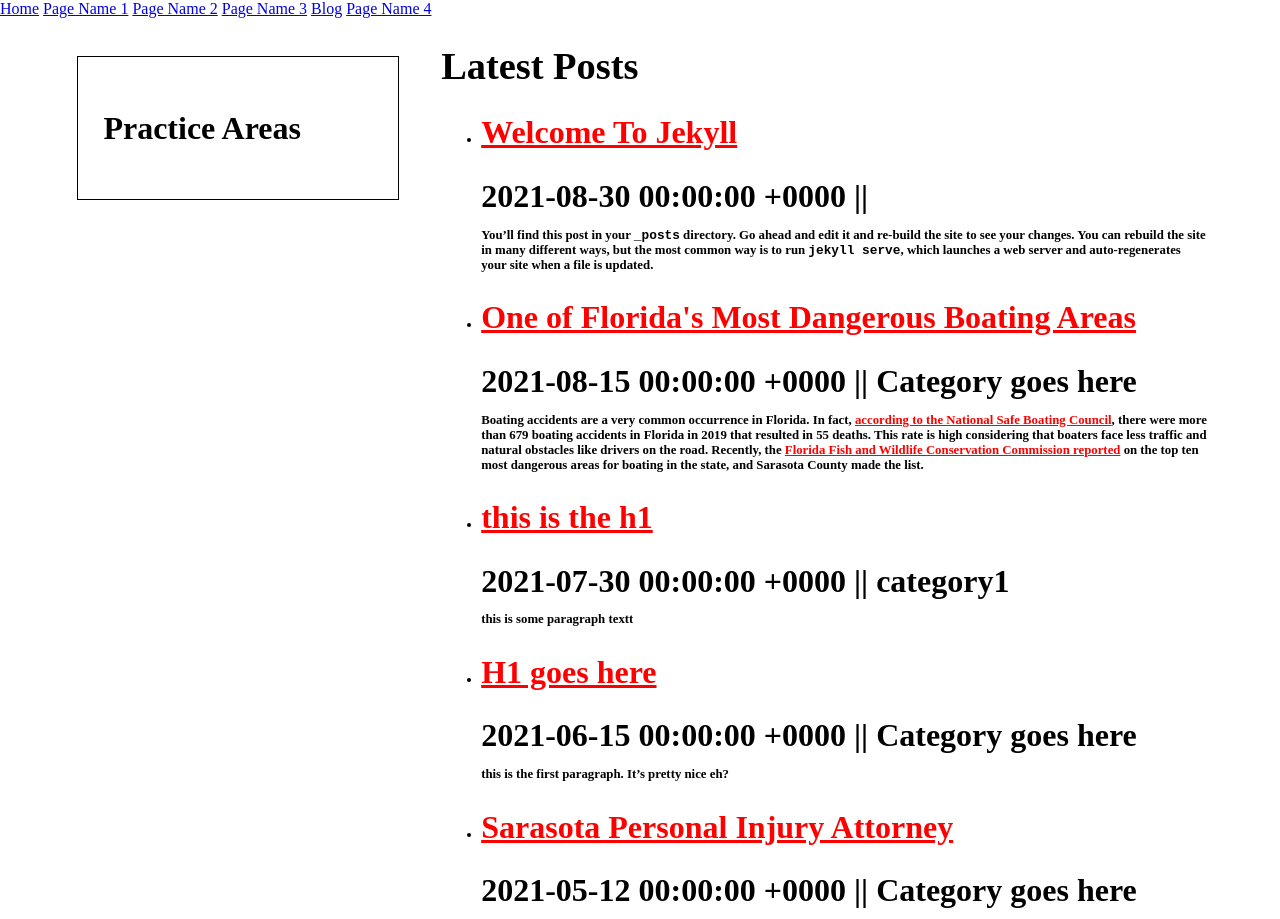
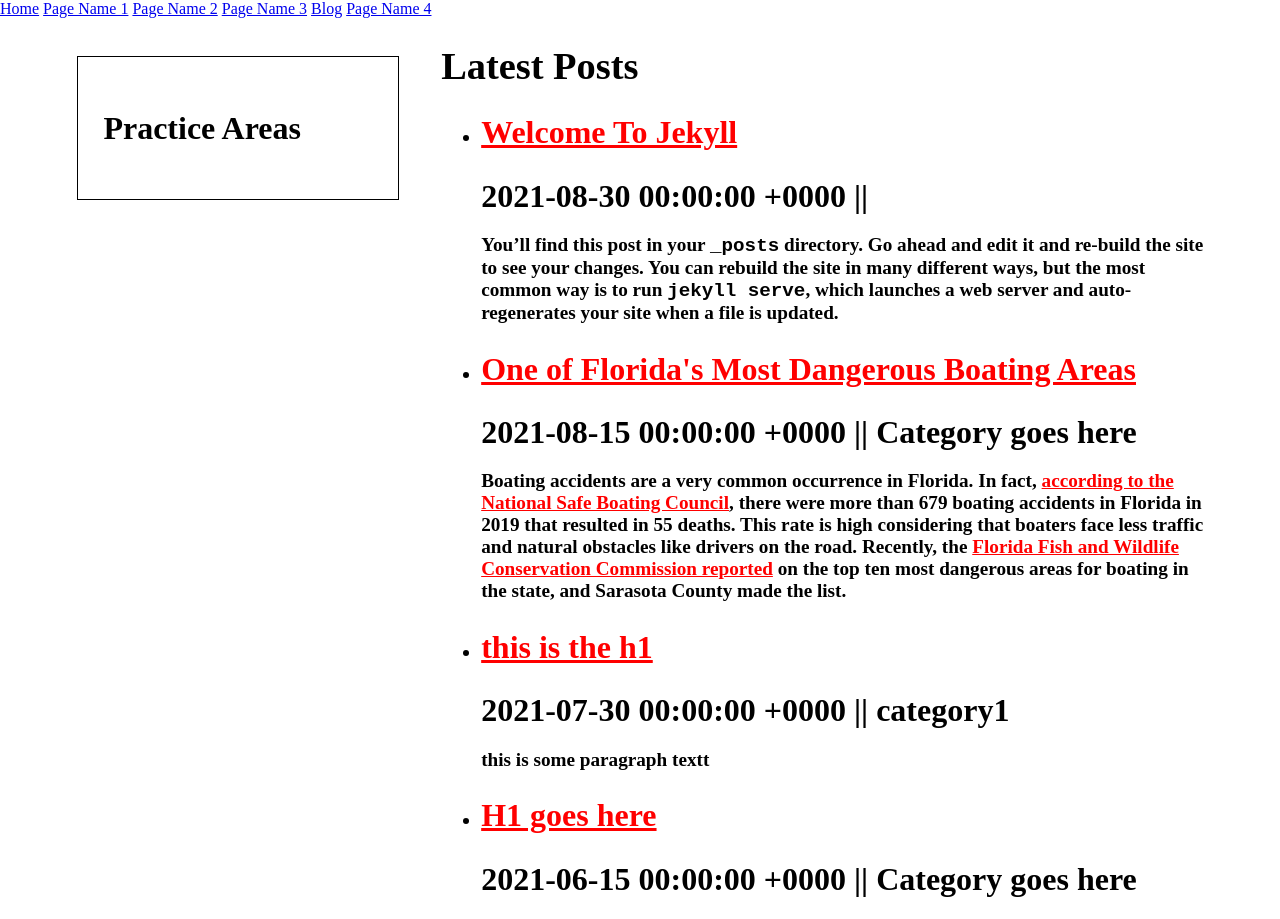
Before and after one commit to TravisBrace/jekyll-brace-theme, a Jekyll site: the page built from blog/index.html, in a window 1280 px wide. Shown: the top 919 px of the page. Built offline with Jekyll 4.4.1, drawn with Linux system fonts in a browser that asks for light colours.

Commit message:
Update layout-styles.scss

```diff
--- a/assets/css/layout-styles.scss
+++ b/assets/css/layout-styles.scss
@@ -31,7 +31,7 @@ body{margin:0;overflow-x:hidden}
 h1{font-size:3vw}
 h2{font-size:2.5vw}
 h3{font-size:1.7vw}
-p,li{font-size:1vw}
+p,li{font-size:1.5vw}
 .main-content-container{display:inline-block;width:60vw;vertical-align:top}
 .main-content-container a{color:RED}
 
```
